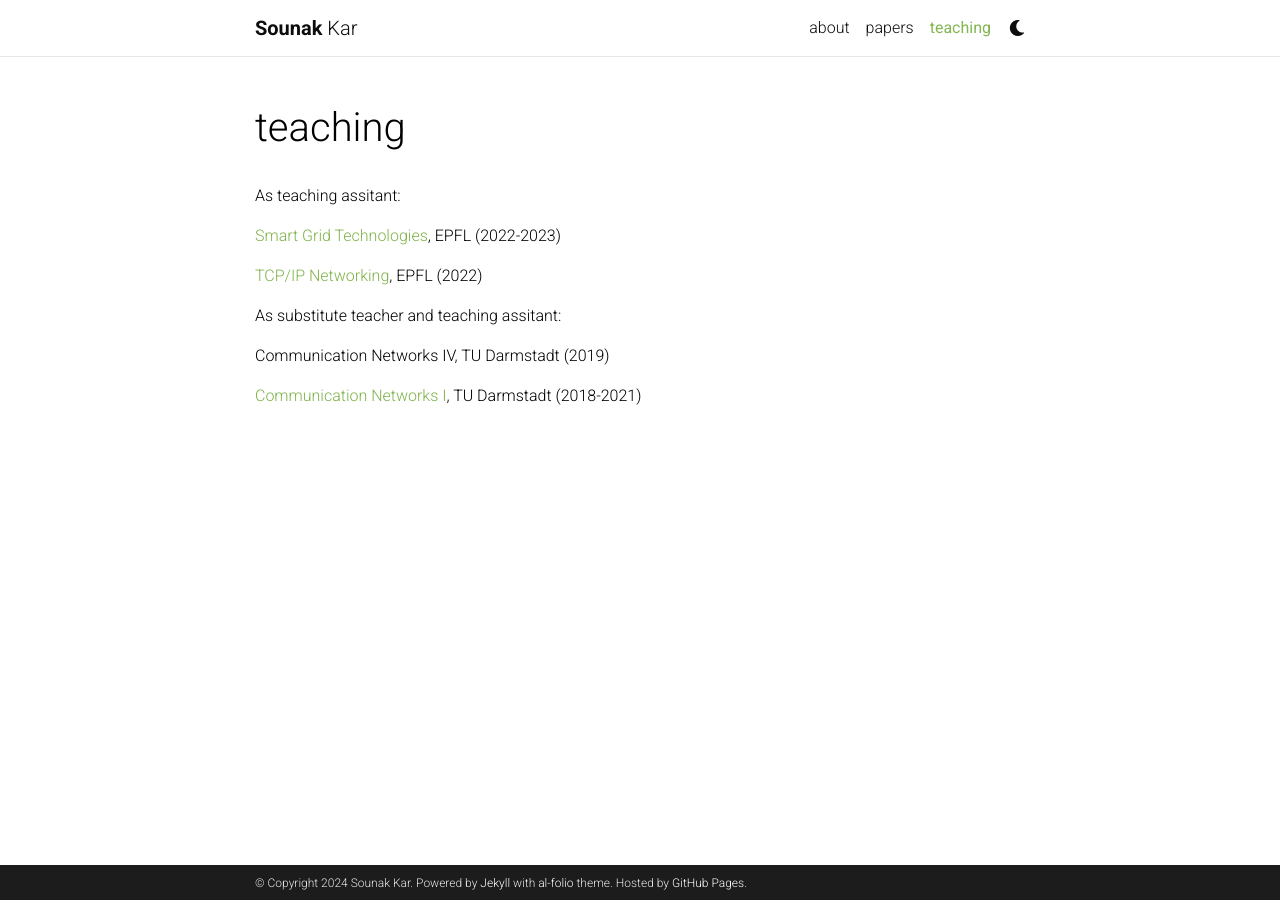
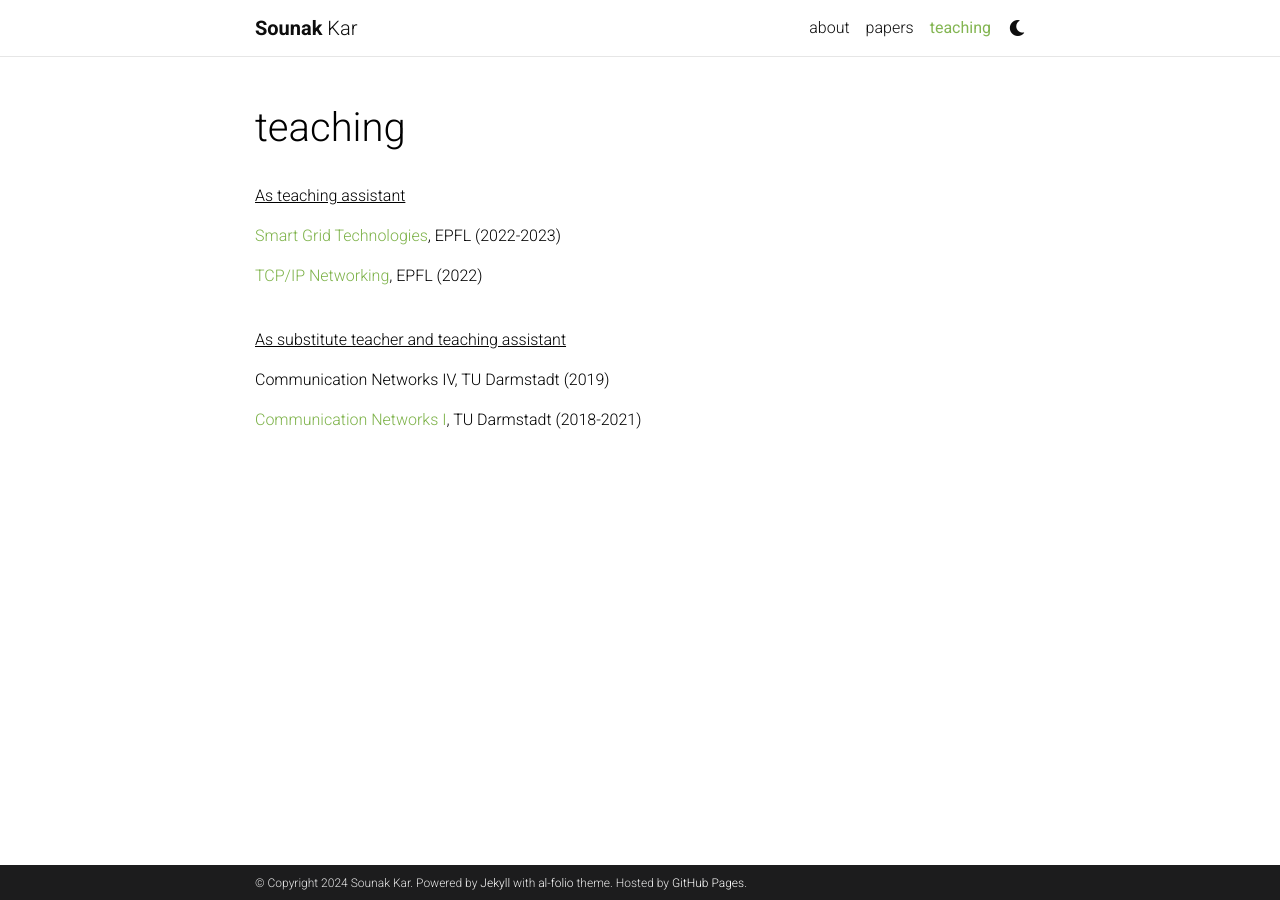
Before and after one commit to sounakk/sounakk.github.io, a Jekyll site: the page built from _pages/teaching.md, in a window 1280 px wide. Built offline with Jekyll 4.4.1, drawn with Linux system fonts in a browser that asks for light colours; nearby versions of some CDN libraries; comment, search, counter and statistics services are not loaded; a style sheet for code colours, icons or effects is not loaded.

Commit message:
teaching page update

```diff
--- a/Gemfile
+++ b/Gemfile
@@ -1,5 +1,5 @@
 source 'https://rubygems.org'
-group :jekyll_plugins do
+#group :jekyll_plugins do
 gem 'jekyll'
 gem 'jekyll-archives'
 gem 'jekyll-diagrams'
@@ -15,4 +15,4 @@ group :jekyll_plugins do
 gem 'jemoji'
 gem 'unicode_utils'
 gem 'webrick'
-end
+#end
--- a/_pages/teaching.md
+++ b/_pages/teaching.md
@@ -6,13 +6,14 @@ title: teaching
 nav: true
 ---
 
-As teaching assitant:
+<p><u>As teaching assistant</u></p>
 
 [Smart Grid Technologies](https://edu.epfl.ch/coursebook/en/smart-grids-technologies-EE-472), EPFL (2022-2023)
 
 [TCP/IP Networking](https://edu.epfl.ch/coursebook/en/tcp-ip-networking-COM-407), EPFL (2022)
+<br><br>
 
-As substitute teacher and teaching assitant:
+<p><u>As substitute teacher and teaching assistant</u></p>
 
 Communication Networks IV, TU Darmstadt (2019)
 
```
Also changed, not shown: _pages/publications.md (+1 -1 lines). Lines whose indentation alone changed are shown as unchanged.
